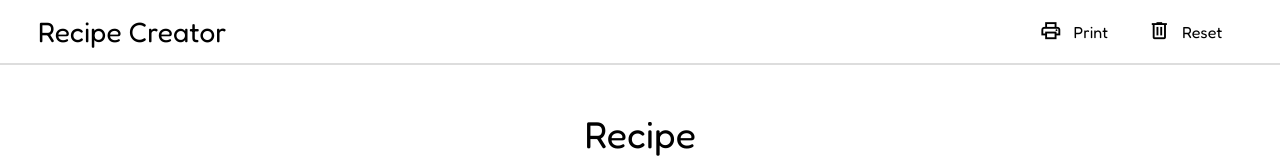
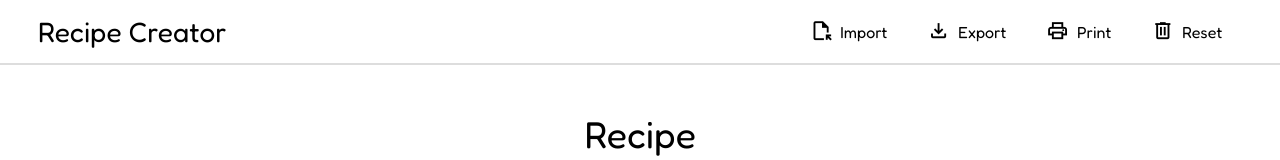
Before and after one commit to dirckvdende/recipe-creator, a Nuxt app: page / in a window 1280 px wide. Shown: the top 160 px of the page. Built offline with nearby package versions, Linux system fonts and the light colour scheme.

Commit message:
Added import and export buttons to navbar

```diff
--- a/app/components/header/Header.vue
+++ b/app/components/header/Header.vue
@@ -1,6 +1,7 @@
 
 <script setup lang="ts">
     import { resetRecipe } from '~/recipe';
+    import { importDialog, exportDialog } from '~/recipe_files';
     import NavItem from './NavItem.vue';
 
     function printAction(): void {
@@ -15,6 +16,12 @@
         </div>
         <div class="right">
             <ul>
+                <NavItem icon="file_open" :onClick="importDialog">
+                    Import
+                </NavItem>
+                <NavItem icon="download" :onClick="exportDialog">
+                    Export
+                </NavItem>
                 <NavItem icon="print" :onClick="printAction">
                     Print
                 </NavItem>
@@ -76,7 +83,7 @@
             padding: 1em 0;
             height: auto;
 
-            .left { margin-bottom: .5em; }
+            .left { margin-bottom: 1em; }
         }
     }
 
--- a/app/components/header/NavItem.vue
+++ b/app/components/header/NavItem.vue
@@ -16,8 +16,14 @@
 </template>
 
 <style lang="scss" scoped>
+    @use "~/assets/scss/constants";
     li {
         height: 100%;
+
+        @media screen and (max-width: constants.$mobile-width) {
+            height: 2em;
+            button { border-radius: 3pt; }
+        }
 
         button {
             height: 100%;
@@ -32,17 +38,27 @@
             font-family: inherit;
 
             .icon {
-                margin-right: .5em;
                 font-size: 1.7em;
             }
 
             .text {
                 font-size: 1.2em;
+                margin-left: .5em;
+
+                @media screen and (max-width: 800px) {
+                    display: none;
+                }
             }
 
             &:hover .text {
                 text-decoration: underline;
             }
+
+            @media screen and (max-width: 800px) {
+                &:hover {
+                    background-color: #8882;
+                }
+            }
         }
     }
 </style>
--- /dev/null
+++ b/app/recipe_files.ts
@@ -0,0 +1,8 @@
+
+export function exportDialog() {
+
+}
+
+export function importDialog() {
+
+}
```
